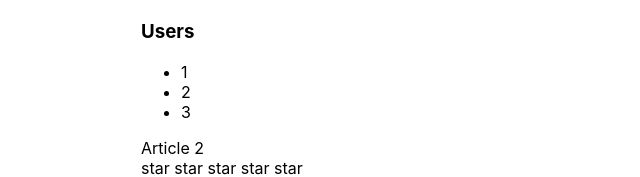
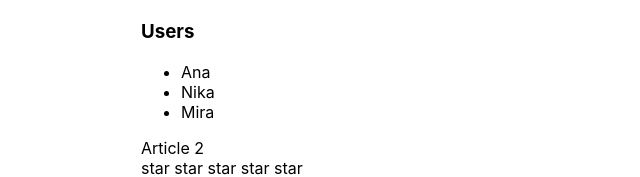
Before and after one commit to Anastasiya-la/react-k-ts, a React (Create React App) app: page / in a window 1280 px wide. Shown: the part 181-358 px from the top of the page, without its empty margins (199-839 px from the left). Built offline with nearby package versions, Linux system fonts and the light colour scheme.

Commit message:
14-add array of items to Accordion

```diff
--- a/src/App.tsx
+++ b/src/App.tsx
@@ -14,6 +14,13 @@ function App() {
     const [accordionCollapsed, setAccordionCollapsed] = useState<boolean>(false)
     const [switchOn, setSwitchOn] = useState<boolean>(false)
 
+    const items = [{title: 'Ana', value: '1'}, {
+        title: 'Nika',
+        value: '2'
+    }, {title: 'Mira', value: '3'}]
+    const onClick = (value: string) => {
+        alert(`id: ${value}`)
+    }
 
     return (
         <div className='App'>
@@ -21,12 +28,12 @@ function App() {
             <PageTitle title={'My friends'}/>
             Article 1
             <Rating value={ratingValue} onClick={setRatingValue}/>
-            <Accordion titleValue={'Users'} collapsed={accordionCollapsed} setCollapsed={setAccordionCollapsed}/>
+             <Accordion titleValue={'Users'} collapsed={accordionCollapsed} setCollapsed={setAccordionCollapsed} items={items} onClick={onClick}/>
 
             Article 2
             <UncontrolledRating/>
             <UncontrolledAccordion titleValue={'Menu'}/>
-   {/*         <OnOff on={switchOn} changeColor={setSwitchOn}/>*/}
+            {/*         <OnOff on={switchOn} changeColor={setSwitchOn}/>*/}
             <UncontrolledOnOff changeColor={setSwitchOn}/> {switchOn.toString()}
         </div>
     );
--- a/src/components/Accordion/Accordion.tsx
+++ b/src/components/Accordion/Accordion.tsx
@@ -1,9 +1,16 @@
 import React from 'react';
+
+type ItemType = {
+    title: string
+    value: string
+}
 
 type AccordionPropsType = {
     titleValue: string
     collapsed: boolean
     setCollapsed: (collapsed: boolean) => void
+    items: Array<ItemType>
+    onClick: (value: string) => void
 }
 
 function Accordion(props: AccordionPropsType) {
@@ -11,7 +18,7 @@ function Accordion(props: AccordionPropsType) {
 
     return <div>
         <AccordionTitle title={props.titleValue} collapsed={props.collapsed} setCollapsed={props.setCollapsed}/>
-        {!props.collapsed && <AccordionBody/>}
+        {!props.collapsed && <AccordionBody items={props.items} onClick={props.onClick}/>}
     </div>
 
 
@@ -31,12 +38,15 @@ function AccordionTitle(props: AccordionTitlePropsType) {
 
 }
 
-function AccordionBody() {
+type AccordionBodyPropsType = {
+    items: Array<ItemType>
+    onClick: (value: string) => void
+}
+
+function AccordionBody(props: AccordionBodyPropsType) {
     console.log('AccordionBody rendering');
     return <ul>
-        <li>1</li>
-        <li>2</li>
-        <li>3</li>
+        {props.items.map((i,index) => <li onClick={()=>{props.onClick(i.value)}} key={index}>{i.title}</li>)}
     </ul>
 }
 
```
Also changed, not shown: src/components/Select/Select.tsx (added, +24 -0 lines), 2 other files (tests, documents, lock files or other folders).
